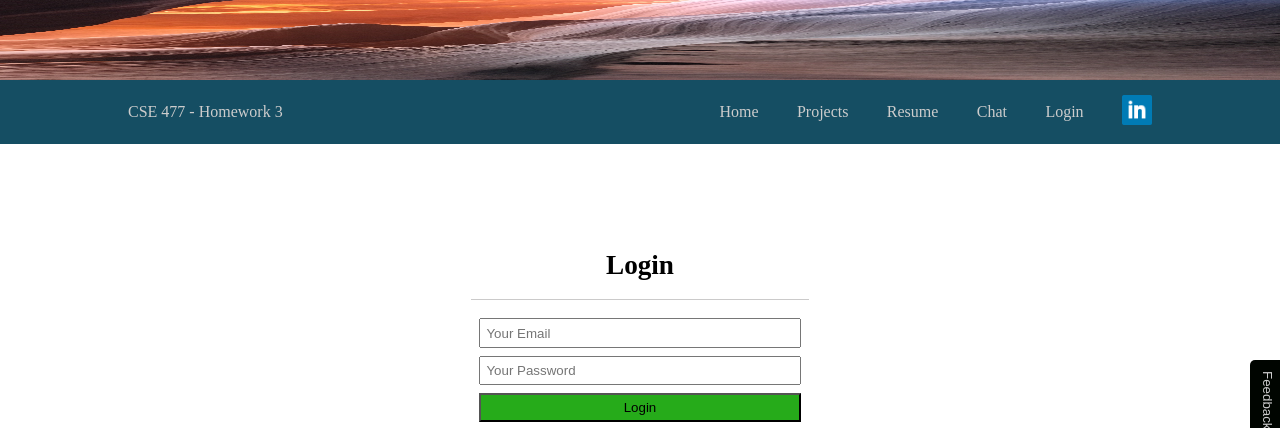
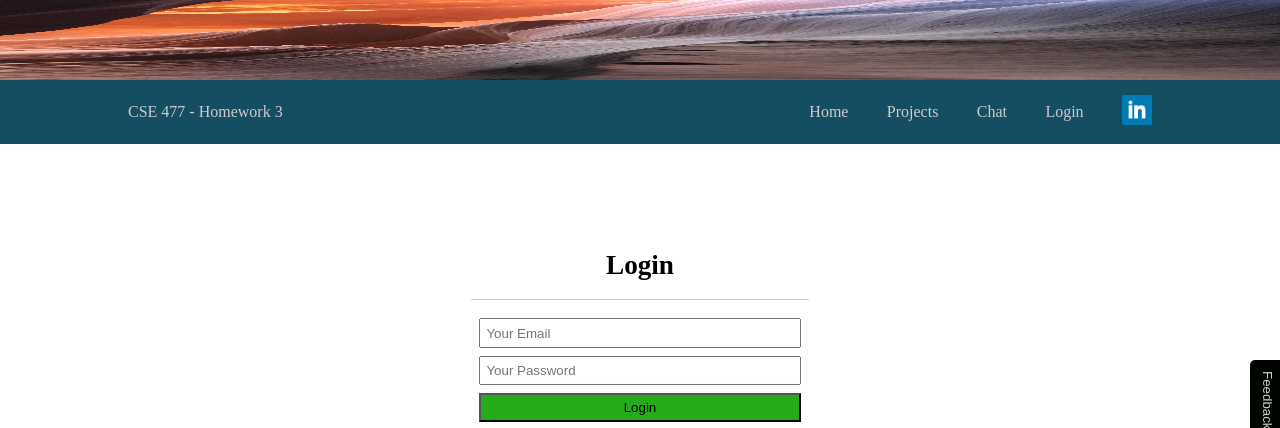
Before and after one commit to DanielFlanagan05/PersonalWebsite, a Flask app: a page that uses flask_app/templates/shared/layout.html in a window 1280 px wide. Shown: the top 428 px of the page. Run offline with Flask 3, Linux system fonts and the light colour scheme.

Commit message:
Temporarily removing href to my resume.

```diff
--- a/flask_app/templates/shared/layout.html
+++ b/flask_app/templates/shared/layout.html
@@ -41,7 +41,7 @@
           <ul>
               <li><a href="./../home">Home</a></li>
               <li><a href="./../projects">Projects</a></li>
-              <li><a href="./../resume">Resume</a></li>
+              <!-- <li><a href="./../resume">Resume</a></li> -->
               <li><a href="./../chat">Chat</a></li>
               <!-- Divs for login and logout to control which is shown -->
               <div class="login">
```
